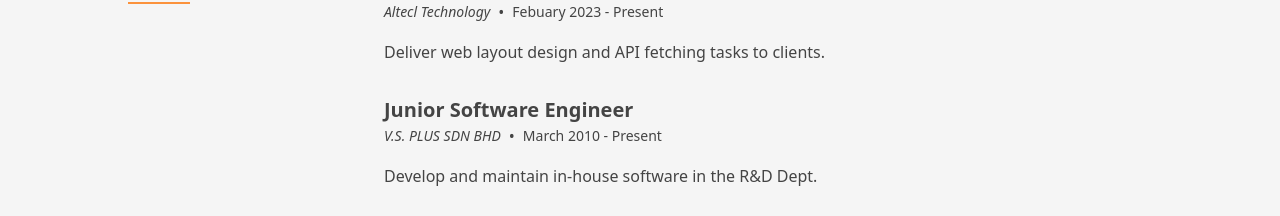
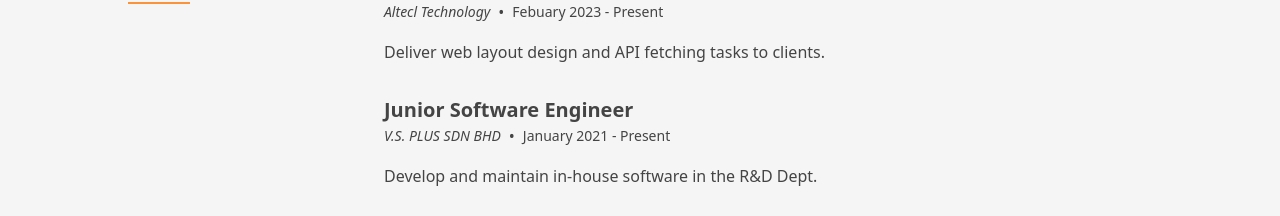
Before and after one commit to shchin45/shchin_portfolio, a Next.js app: page / in a window 1280 px wide. Shown: the part 1582-1798 px from the top of the page. Built offline with nearby package versions, Linux system fonts and the light colour scheme.

Commit message:
Fix spelling

```diff
--- a/src/data/data.tsx
+++ b/src/data/data.tsx
@@ -196,7 +196,7 @@ export const experience: TimelineItem[] = [
     ),
   },
   {
-    date: 'March 2010 - Present',
+    date: 'January 2021 - Present',
     location: 'V.S. PLUS SDN BHD',
     title: 'Junior Software Engineer',
     content: (
```
